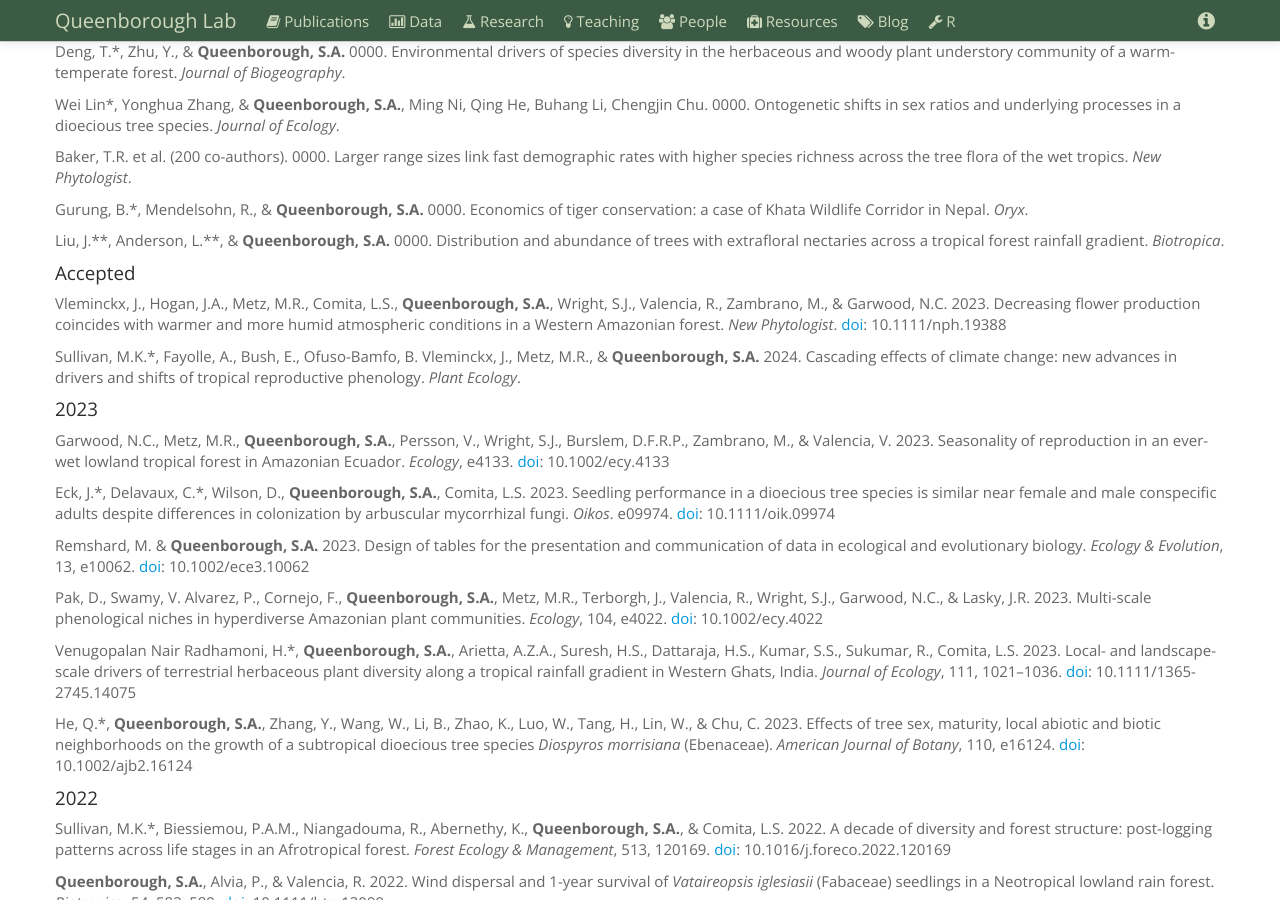
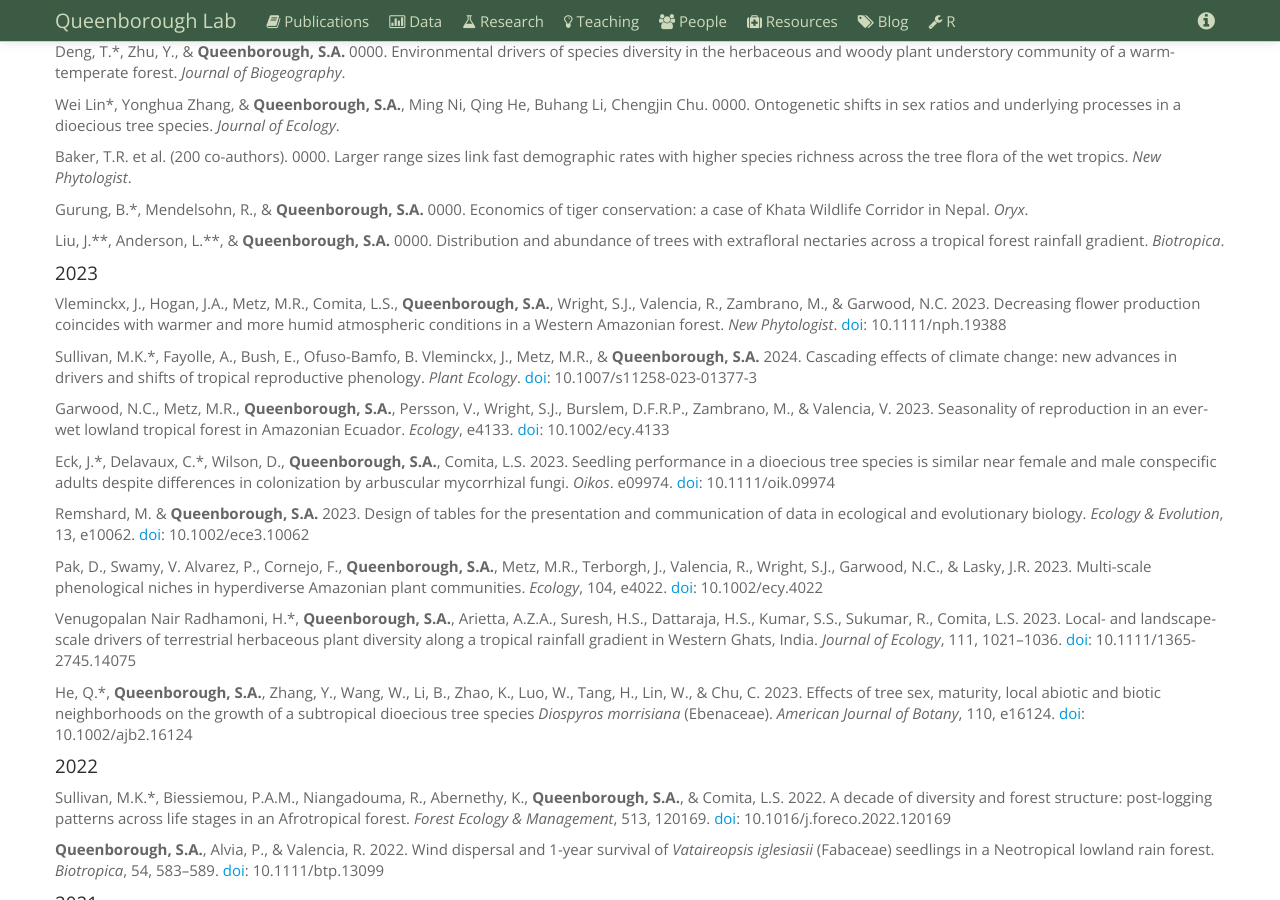
Before and after one commit to saq/saq.github.io, a Jekyll site: the page built from publications.md, in a window 1280 px wide and 900 px high, scrolled down 588 px. Built offline with Jekyll 4.4.1, drawn with Linux system fonts in a browser that asks for light colours.

Commit message:
Update publications.md

```diff
--- a/publications.md
+++ b/publications.md
@@ -62,14 +62,14 @@
 Liu, J.\*\*, Anderson, L.\*\*, & **Queenborough, S.A.** 0000. Distribution and abundance of trees with extrafloral nectaries across a tropical forest rainfall gradient. *Biotropica*.
 
 
-#### Accepted
+<!-- #### Accepted -->
 
-Vleminckx, J., Hogan, J.A., Metz, M.R., Comita, L.S., **Queenborough, S.A.**, Wright, S.J., Valencia, R., Zambrano, M., & Garwood, N.C. 2023. Decreasing flower production coincides with warmer and more humid atmospheric conditions in a Western Amazonian forest. *New Phytologist*. [doi](https://doi.org/10.1111/nph.19388): 10.1111/nph.19388
-
-Sullivan, M.K.\*, Fayolle, A., Bush, E., Ofuso-Bamfo, B. Vleminckx, J., Metz, M.R., & **Queenborough, S.A.** 2024. Cascading effects of climate change: new advances in drivers and shifts of tropical reproductive phenology. *Plant Ecology*.
 
 
 #### 2023
+Vleminckx, J., Hogan, J.A., Metz, M.R., Comita, L.S., **Queenborough, S.A.**, Wright, S.J., Valencia, R., Zambrano, M., & Garwood, N.C. 2023. Decreasing flower production coincides with warmer and more humid atmospheric conditions in a Western Amazonian forest. *New Phytologist*. [doi](https://doi.org/10.1111/nph.19388): 10.1111/nph.19388
+
+Sullivan, M.K.\*, Fayolle, A., Bush, E., Ofuso-Bamfo, B. Vleminckx, J., Metz, M.R., & **Queenborough, S.A.** 2024. Cascading effects of climate change: new advances in drivers and shifts of tropical reproductive phenology. *Plant Ecology*. [doi](https://doi.org/10.1007/s11258-023-01377-3): 10.1007/s11258-023-01377-3
 
 Garwood, N.C., Metz, M.R., **Queenborough, S.A.**, Persson, V., Wright, S.J., Burslem, D.F.R.P., Zambrano, M., & Valencia, V. 2023. Seasonality of reproduction in an ever-wet lowland tropical forest in Amazonian Ecuador. *Ecology*, e4133. [doi](https://doi.org/10.1002/ecy.4133): 10.1002/ecy.4133
 
```
